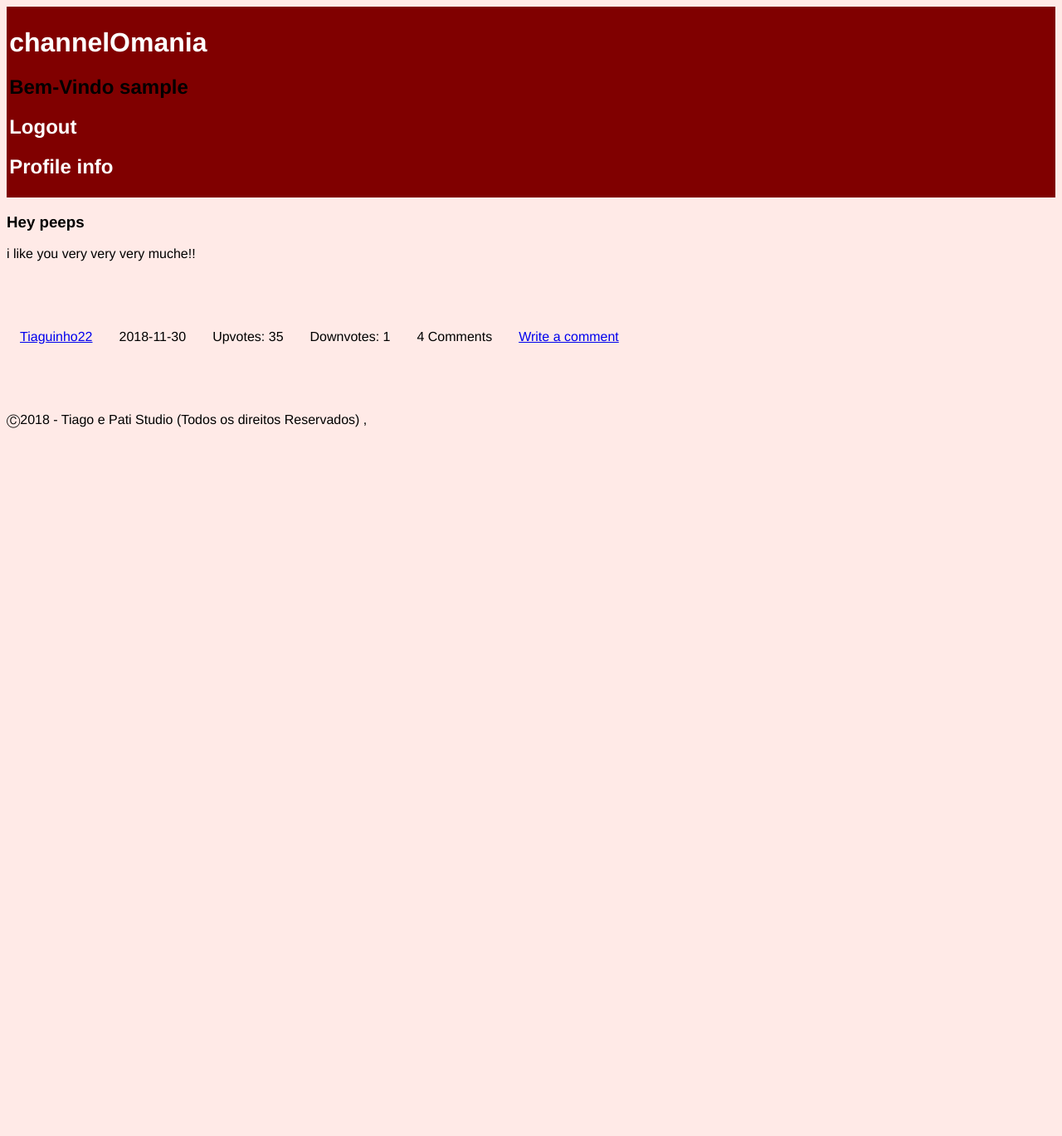
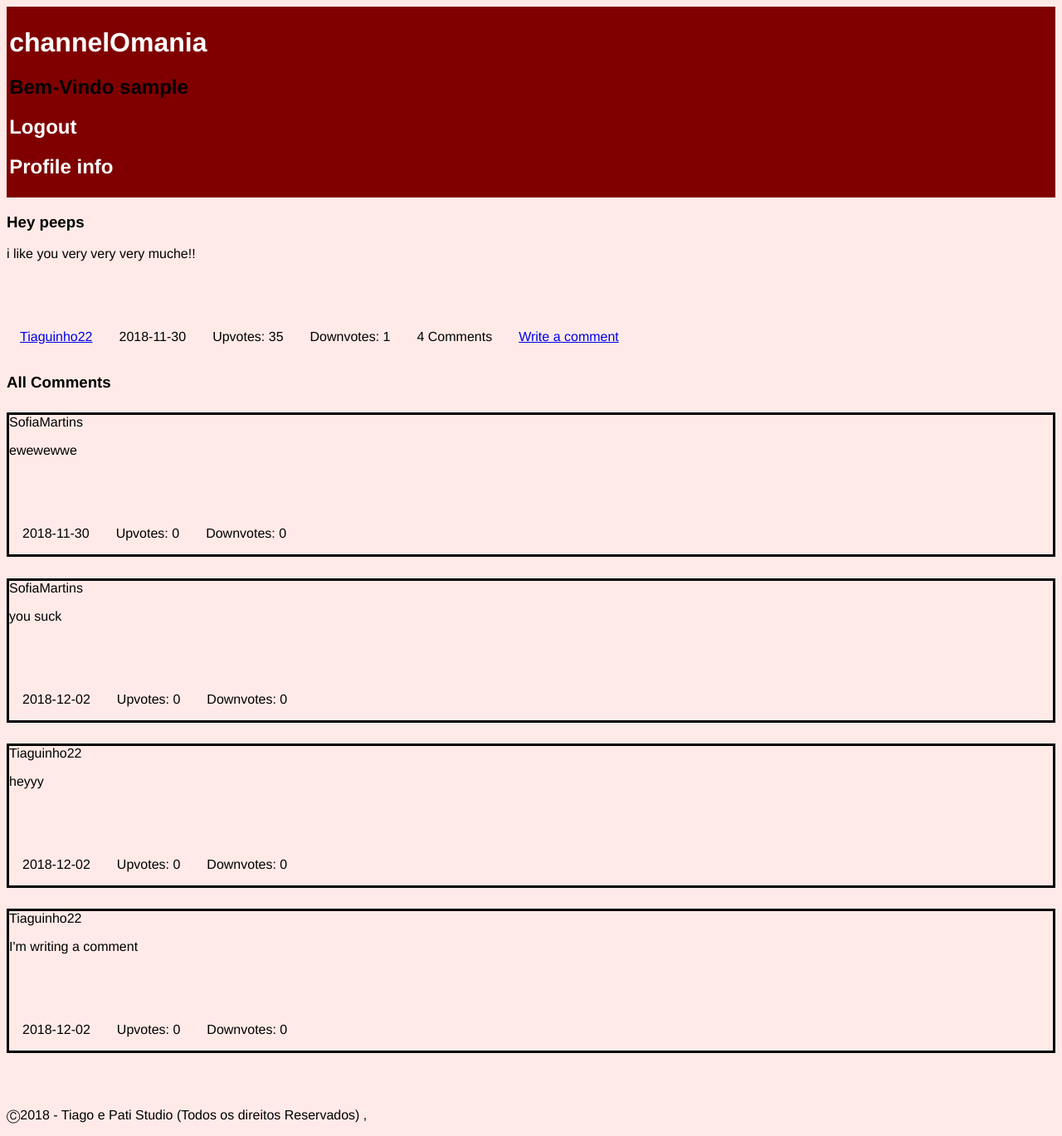
Before and after one commit to TiagoR98/LTW_Project, a PHP site: page /pages/story.php?storyId=1 in a window 1280 px wide. Shown: the whole page at 83% size. Before the commit the page ends 516 px from the top, so only its background shows below. Run offline with PHP 8.4, Linux system fonts and the light colour scheme; the visitor is signed in with stand-in values (Sample User, id 1); data comes from the database, SQL or seed files in the repository.

Commit message:
display comments on story page

```diff
--- a/css/style.css
+++ b/css/style.css
@@ -36,7 +36,7 @@ header a{
   transform: translate(-50%, -50%);
 }
 
-#story_preview {
+#story_preview, #comment {
   margin-top: 2%;
   border-style: solid;
 }
--- a/database/db_list.php
+++ b/database/db_list.php
@@ -30,4 +30,11 @@ function getStoriesByUser($username) {
   return $stmt->fetchAll();
 }
 
+function getCommentsByStory($storyID) {
+  $db = Database::instance()->db();
+  $stmt = $db->prepare('SELECT * FROM comment INNER JOIN user ON author == user.ID WHERE comment.story = ?');
+  $stmt->execute(array($storyID));
+  return $stmt->fetchAll();
+}
+
 ?>
--- a/pages/story.php
+++ b/pages/story.php
@@ -1,14 +1,19 @@
 <?php
   include_once('../includes/session.php');
   include_once('../database/db_story.php');
+  include_once('../database/db_list.php');
   include_once('../templates/tpl_common.php');
   include_once('../templates/tpl_story.php');
 
   draw_header($_SESSION['username']);
 
   $story = getStory($_GET['storyId']);
+  draw_story($story);
 
-  draw_story($story);
+  $storyID = $story['storyID'];
+  $comments = getCommentsByStory($storyID);
+
+  draw_comments($comments);
 
   draw_footer();
 ?>
--- a/templates/tpl_story.php
+++ b/templates/tpl_story.php
@@ -31,3 +31,31 @@
     </form>
   </section>
 <?php } ?>
+
+<?php function draw_comments($comments) { ?>
+
+  <h3>All Comments</h3>
+
+  <?php foreach($comments as $comment) { ?>
+    <?php draw_comment($comment); ?>
+  <?php } ?>
+
+<?php } ?>
+
+<?php function draw_comment($comment) { ?>
+  <section id="comment">
+    <article >
+      <header>
+        <?php echo($comment['username']); ?>
+      </header>
+      <p><?php echo($comment['content']); ?></p>
+      <footer>
+        <ul>
+          <li><?php echo($comment['date']); ?></li>
+          <li>Upvotes: <?php echo($comment['upvotes']); ?></li>
+          <li>Downvotes: <?php echo($comment['downvotes']); ?></li>
+        </ul>
+      </footer>
+    </article>
+  </section>
+<?php } ?>
```
